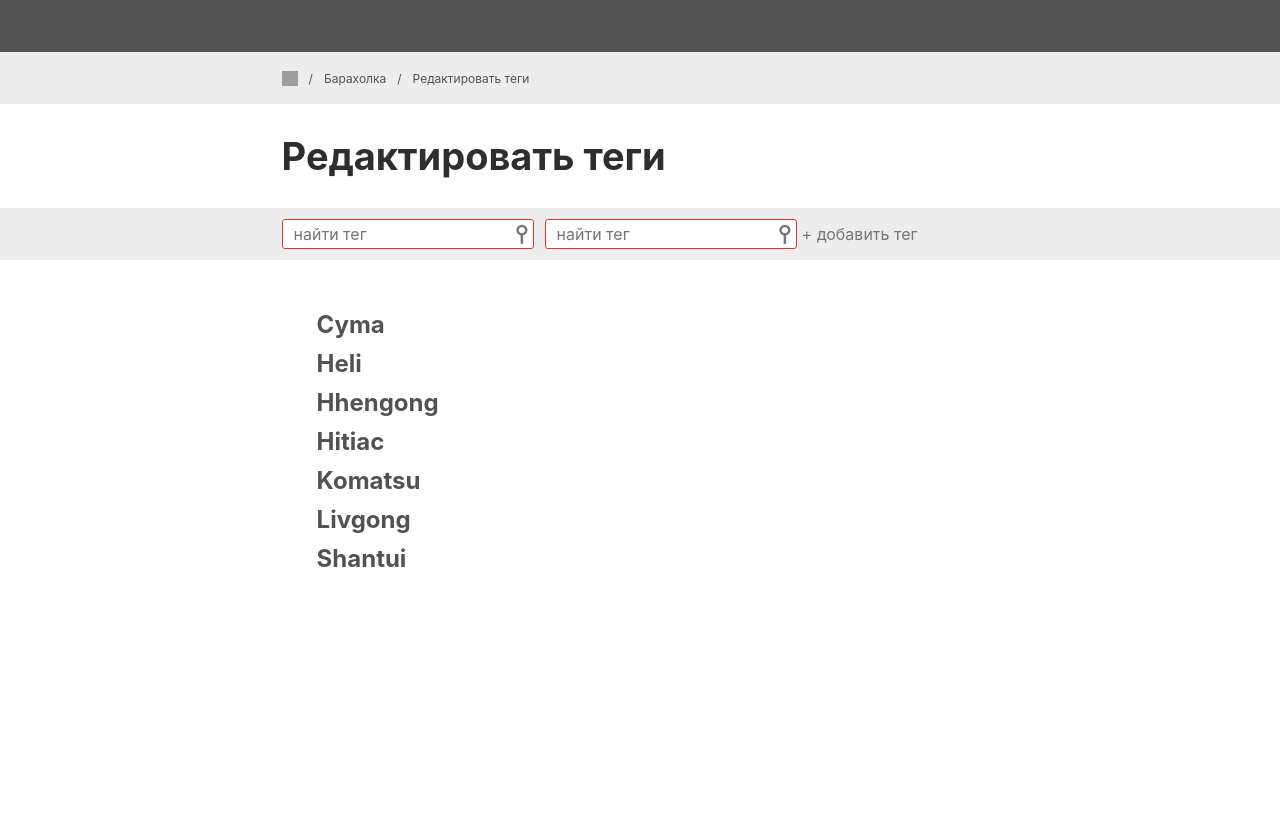
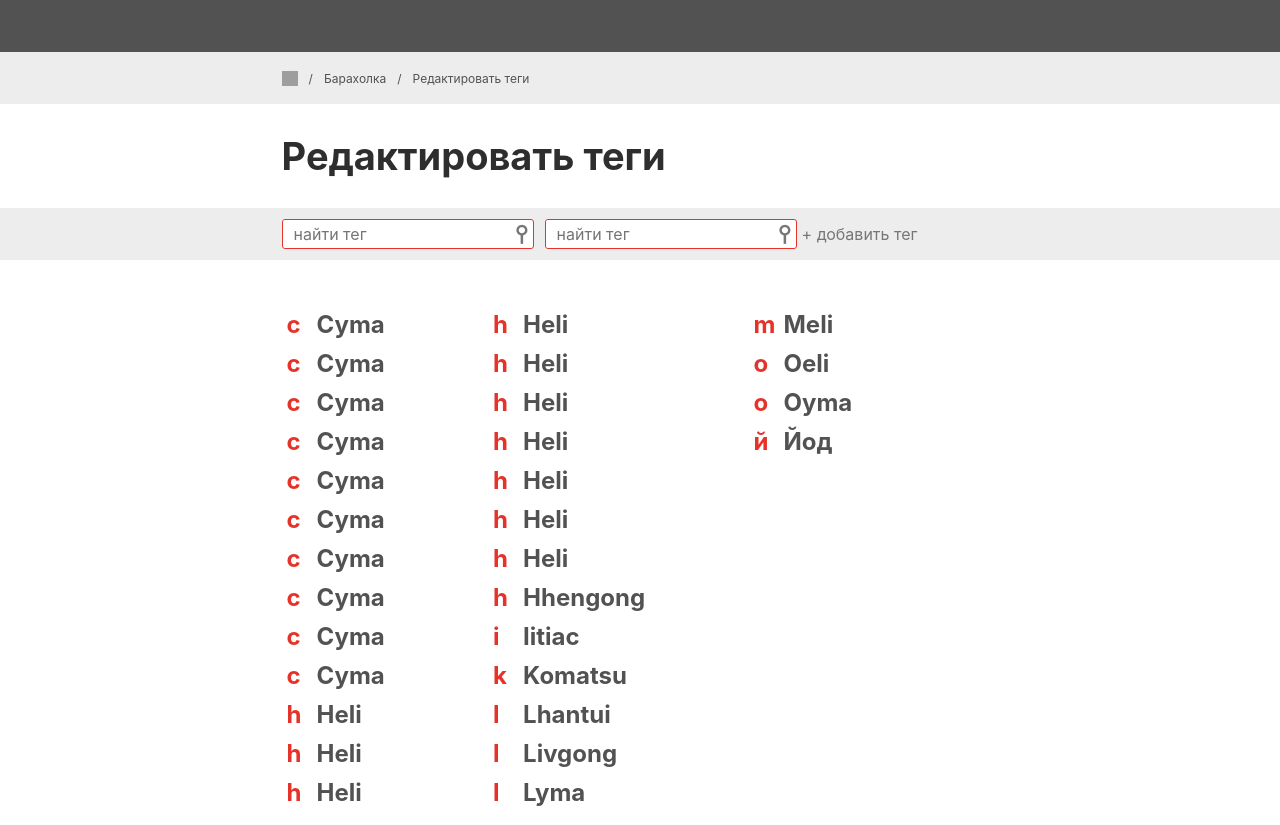
Before and after one commit to icebergcan/r-p-w, a React (Create React App) app: page / in a window 1280 px wide. Built offline with nearby package versions, Linux system fonts and the light colour scheme; grey boxes are pictures that could not be loaded.

Commit message:
four commit

```diff
--- a/src/style.css
+++ b/src/style.css
@@ -211,8 +211,15 @@
 .letter {
   color: #e6332a;
   position: absolute;
-  width: 100px;
-  height: 100px;
+  max-width: 200px;
+  padding: 5px;
+  left: -30px;
+  top: 0;
+}
+
+.letter:hover {
+  background: none;
+  border: none;
 }
 
 .listSection {
--- a/src/tag.jsx
+++ b/src/tag.jsx
@@ -1,12 +1,12 @@
 import React from "react";
 
-function Tag (section, letter) {
+function Tag ({section, letter}) {
 
     return (
-        <div class="listSection">{section.nameSect}
+        <div class="listSection">{section}
             <input type="button" className="deleteTag"/>
             <div className="letter">
-                {letter.nameLett}
+                {letter}
             </div>
         </div>
     )
--- a/src/tagList.js
+++ b/src/tagList.js
@@ -4,66 +4,273 @@
 
 const rows = [
     {
-        id: "8a912154-2fc7-4548-8e43-12c4aa53e394",
+        id: '8a912154-2fc7-4548-8e43-12c4aa53e394',
         idInt: 17,
-        name_ru: "Cyma",
-        name_en: "Xyma",
-        createdAt: "2022-03-17T08:20:25.132Z",
-        updatedAt: "2022-03-17T08:20:25.132Z",
+        name_ru: 'Cyma',
+        name_en: 'Xyma',
+        createdAt: '2022-03-17T08:20:25.132Z',
+        updatedAt: '2022-03-17T08:20:25.132Z',
         deletedAt: null
       },
       {
-        id: "775a58af-c077-4b1e-b313-ad1a8d4bd29c",
+        id: '775a58af-c077-4b1e-b313-ad1a8d4bd29c',
         idInt: 1,
-        name_ru: "Heli",
-        name_en: "Heli",
-        createdAt: "2022-03-17T07:29:20.614Z",
-        updatedAt: "2022-03-17T07:29:20.614Z",
+        name_ru: 'Cyma',
+        name_en: 'Heli',
+        createdAt: '2022-03-17T07:29:20.614Z',
+        updatedAt: '2022-03-17T07:29:20.614Z',
         deletedAt: null
       },
       {
-        id: "8a912154-2fc7-4548-8e43-12c4aa53e394",
+        id: '8a912154-2fc7-4548-8e43-12c4aa53e394',
         idInt: 17,
-        name_ru: "Hhengong",
-        name_en: "Chengong",
-        createdAt: "2022-03-17T08:20:25.132Z",
-        updatedAt: "2022-03-17T08:20:25.132Z",
+        name_ru: 'Cyma',
+        name_en: 'Chengong',
+        createdAt: '2022-03-17T08:20:25.132Z',
+        updatedAt: '2022-03-17T08:20:25.132Z',
         deletedAt: null
       },
       {
-        id: "775a58af-c077-4b1e-b313-ad1a8d4bd29c",
+        id: '775a58af-c077-4b1e-b313-ad1a8d4bd29c',
         idInt: 1,
-        name_ru: "Hitiac",
-        name_en: "Hitiac",
-        createdAt: "2022-03-17T07:29:20.614Z",
-        updatedAt: "2022-03-17T07:29:20.614Z",
+        name_ru: 'Cyma',
+        name_en: 'Hitiac',
+        createdAt: '2022-03-17T07:29:20.614Z',
+        updatedAt: '2022-03-17T07:29:20.614Z',
         deletedAt: null
       },
       {
-        id: "8a912154-2fc7-4548-8e43-12c4aa53e394",
+        id: '8a912154-2fc7-4548-8e43-12c4aa53e394',
         idInt: 17,
-        name_ru: "Komatsu",
-        name_en: "Komatsu",
-        createdAt: "2022-03-17T08:20:25.132Z",
-        updatedAt: "2022-03-17T08:20:25.132Z",
+        name_ru: 'Cyma',
+        name_en: 'Komatsu',
+        createdAt: '2022-03-17T08:20:25.132Z',
+        updatedAt: '2022-03-17T08:20:25.132Z',
         deletedAt: null
       },
       {
-        id: "775a58af-c077-4b1e-b313-ad1a8d4bd29c",
+        id: '775a58af-c077-4b1e-b313-ad1a8d4bd29c',
         idInt: 1,
-        name_ru: "Livgong",
-        name_en: "Livgong",
-        createdAt: "2022-03-17T07:29:20.614Z",
-        updatedAt: "2022-03-17T07:29:20.614Z",
+        name_ru: 'Cyma',
+        name_en: 'Livgong',
+        createdAt: '2022-03-17T07:29:20.614Z',
+        updatedAt: '2022-03-17T07:29:20.614Z',
         deletedAt: null
       },
       {
-        id: "8a912154-2fc7-4548-8e43-12c4aa53e394",
+        id: '8a912154-2fc7-4548-8e43-12c4aa53e394',
         idInt: 17,
-        name_ru: "Shantui",
-        name_en: "Shantui",
-        createdAt: "2022-03-17T08:20:25.132Z",
-        updatedAt: "2022-03-17T08:20:25.132Z",
+        name_ru: 'Cyma',
+        name_en: 'Shantui',
+        createdAt: '2022-03-17T08:20:25.132Z',
+        updatedAt: '2022-03-17T08:20:25.132Z',
+        deletedAt: null
+      },
+      {
+        id: '8a912154-2fc7-4548-8e43-12c4aa53e394',
+        idInt: 17,
+        name_ru: 'Cyma',
+        name_en: 'Xyma',
+        createdAt: '2022-03-17T08:20:25.132Z',
+        updatedAt: '2022-03-17T08:20:25.132Z',
+        deletedAt: null
+      },
+      {
+        id: '775a58af-c077-4b1e-b313-ad1a8d4bd29c',
+        idInt: 1,
+        name_ru: 'Cyma',
+        name_en: 'Heli',
+        createdAt: '2022-03-17T07:29:20.614Z',
+        updatedAt: '2022-03-17T07:29:20.614Z',
+        deletedAt: null
+      },
+      {
+        id: '8a912154-2fc7-4548-8e43-12c4aa53e394',
+        idInt: 17,
+        name_ru: 'Cyma',
+        name_en: 'Xyma',
+        createdAt: '2022-03-17T08:20:25.132Z',
+        updatedAt: '2022-03-17T08:20:25.132Z',
+        deletedAt: null
+      },
+      {
+        id: '775a58af-c077-4b1e-b313-ad1a8d4bd29c',
+        idInt: 1,
+        name_ru: 'Heli',
+        name_en: 'Heli',
+        createdAt: '2022-03-17T07:29:20.614Z',
+        updatedAt: '2022-03-17T07:29:20.614Z',
+        deletedAt: null
+      },
+      {
+        id: '8a912154-2fc7-4548-8e43-12c4aa53e394',
+        idInt: 17,
+        name_ru: 'Heli',
+        name_en: 'Xyma',
+        createdAt: '2022-03-17T08:20:25.132Z',
+        updatedAt: '2022-03-17T08:20:25.132Z',
+        deletedAt: null
+      },
+      {
+        id: '775a58af-c077-4b1e-b313-ad1a8d4bd29c',
+        idInt: 1,
+        name_ru: 'Heli',
+        name_en: 'Heli',
+        createdAt: '2022-03-17T07:29:20.614Z',
+        updatedAt: '2022-03-17T07:29:20.614Z',
+        deletedAt: null
+      },
+      {
+        id: '8a912154-2fc7-4548-8e43-12c4aa53e394',
+        idInt: 17,
+        name_ru: 'Heli',
+        name_en: 'Xyma',
+        createdAt: '2022-03-17T08:20:25.132Z',
+        updatedAt: '2022-03-17T08:20:25.132Z',
+        deletedAt: null
+      },
+      {
+        id: '775a58af-c077-4b1e-b313-ad1a8d4bd29c',
+        idInt: 1,
+        name_ru: 'Heli',
+        name_en: 'Heli',
+        createdAt: '2022-03-17T07:29:20.614Z',
+        updatedAt: '2022-03-17T07:29:20.614Z',
+        deletedAt: null
+      },
+      {
+        id: '8a912154-2fc7-4548-8e43-12c4aa53e394',
+        idInt: 17,
+        name_ru: 'Heli',
+        name_en: 'Xyma',
+        createdAt: '2022-03-17T08:20:25.132Z',
+        updatedAt: '2022-03-17T08:20:25.132Z',
+        deletedAt: null
+      },
+      {
+        id: '775a58af-c077-4b1e-b313-ad1a8d4bd29c',
+        idInt: 1,
+        name_ru: 'Heli',
+        name_en: 'Heli',
+        createdAt: '2022-03-17T07:29:20.614Z',
+        updatedAt: '2022-03-17T07:29:20.614Z',
+        deletedAt: null
+      },
+      {
+        id: '8a912154-2fc7-4548-8e43-12c4aa53e394',
+        idInt: 17,
+        name_ru: 'Heli',
+        name_en: 'Xyma',
+        createdAt: '2022-03-17T08:20:25.132Z',
+        updatedAt: '2022-03-17T08:20:25.132Z',
+        deletedAt: null
+      },
+      {
+        id: '775a58af-c077-4b1e-b313-ad1a8d4bd29c',
+        idInt: 1,
+        name_ru: 'Heli',
+        name_en: 'Heli',
+        createdAt: '2022-03-17T07:29:20.614Z',
+        updatedAt: '2022-03-17T07:29:20.614Z',
+        deletedAt: null
+      },
+      {
+        id: '8a912154-2fc7-4548-8e43-12c4aa53e394',
+        idInt: 17,
+        name_ru: 'Heli',
+        name_en: 'Xyma',
+        createdAt: '2022-03-17T08:20:25.132Z',
+        updatedAt: '2022-03-17T08:20:25.132Z',
+        deletedAt: null
+      },
+      {
+        id: '775a58af-c077-4b1e-b313-ad1a8d4bd29c',
+        idInt: 1,
+        name_ru: 'Hhengong',
+        name_en: 'Heli',
+        createdAt: '2022-03-17T07:29:20.614Z',
+        updatedAt: '2022-03-17T07:29:20.614Z',
+        deletedAt: null
+      },
+      {
+        id: '8a912154-2fc7-4548-8e43-12c4aa53e394',
+        idInt: 17,
+        name_ru: 'Iitiac',
+        name_en: 'Xyma',
+        createdAt: '2022-03-17T08:20:25.132Z',
+        updatedAt: '2022-03-17T08:20:25.132Z',
+        deletedAt: null
+      },
+      {
+        id: '775a58af-c077-4b1e-b313-ad1a8d4bd29c',
+        idInt: 1,
+        name_ru: 'Komatsu',
+        name_en: 'Heli',
+        createdAt: '2022-03-17T07:29:20.614Z',
+        updatedAt: '2022-03-17T07:29:20.614Z',
+        deletedAt: null
+      },
+      {
+        id: '8a912154-2fc7-4548-8e43-12c4aa53e394',
+        idInt: 17,
+        name_ru: 'Lhantui',
+        name_en: 'Xyma',
+        createdAt: '2022-03-17T08:20:25.132Z',
+        updatedAt: '2022-03-17T08:20:25.132Z',
+        deletedAt: null
+      },
+      {
+        id: '775a58af-c077-4b1e-b313-ad1a8d4bd29c',
+        idInt: 1,
+        name_ru: 'Livgong',
+        name_en: 'Heli',
+        createdAt: '2022-03-17T07:29:20.614Z',
+        updatedAt: '2022-03-17T07:29:20.614Z',
+        deletedAt: null
+      },
+      {
+        id: '8a912154-2fc7-4548-8e43-12c4aa53e394',
+        idInt: 17,
+        name_ru: 'Lyma',
+        name_en: 'Xyma',
+        createdAt: '2022-03-17T08:20:25.132Z',
+        updatedAt: '2022-03-17T08:20:25.132Z',
+        deletedAt: null
+      },
+      {
+        id: '775a58af-c077-4b1e-b313-ad1a8d4bd29c',
+        idInt: 1,
+        name_ru: 'Meli',
+        name_en: 'Heli',
+        createdAt: '2022-03-17T07:29:20.614Z',
+        updatedAt: '2022-03-17T07:29:20.614Z',
+        deletedAt: null
+      },
+      {
+        id: '8a912154-2fc7-4548-8e43-12c4aa53e394',
+        idInt: 17,
+        name_ru: 'Oeli',
+        name_en: 'Xyma',
+        createdAt: '2022-03-17T08:20:25.132Z',
+        updatedAt: '2022-03-17T08:20:25.132Z',
+        deletedAt: null
+      },
+      {
+        id: '775a58af-c077-4b1e-b313-ad1a8d4bd29c',
+        idInt: 1,
+        name_ru: 'Oyma',
+        name_en: 'Heli',
+        createdAt: '2022-03-17T07:29:20.614Z',
+        updatedAt: '2022-03-17T07:29:20.614Z',
+        deletedAt: null
+      },
+      {
+        id: '8a912154-2fc7-4548-8e43-12c4aa53e394',
+        idInt: 17,
+        name_ru: 'Йод',
+        name_en: 'Xyma',
+        createdAt: '2022-03-17T08:20:25.132Z',
+        updatedAt: '2022-03-17T08:20:25.132Z',
         deletedAt: null
       },
 ]
@@ -72,11 +279,7 @@
     return(
     <>
             {rows.map((tag) =>(
-                <Tag nameSect={tag.name_ru} />
-            ))}
-
-            {rows.map((tag) =>(
-                <Tag nameLett={tag.name_ru} />
+                <Tag section={tag.name_ru} letter={tag.name_ru.toLowerCase().charAt(0)} />
             ))}
     </>
     )
```
Also changed, not shown: src/test copy.js (deleted, +0 -34 lines). Lines whose indentation alone changed are shown as unchanged.
